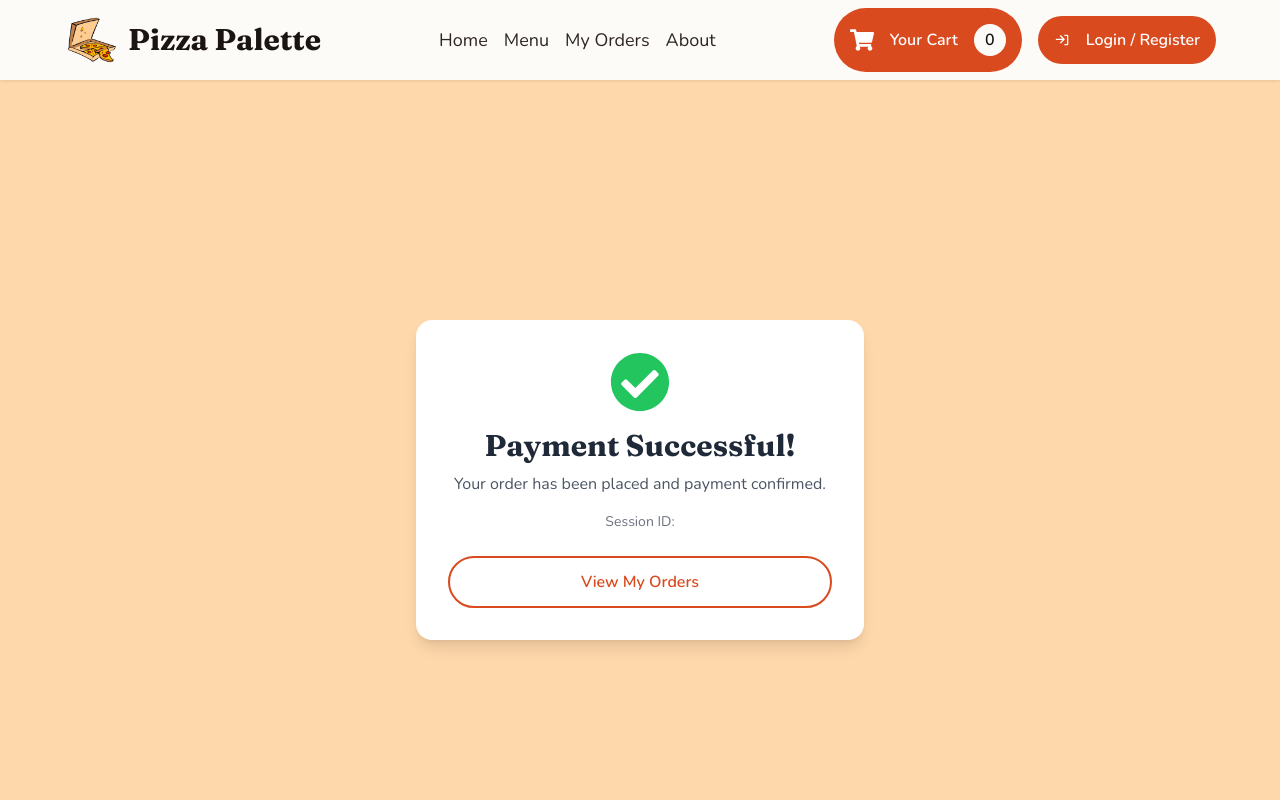
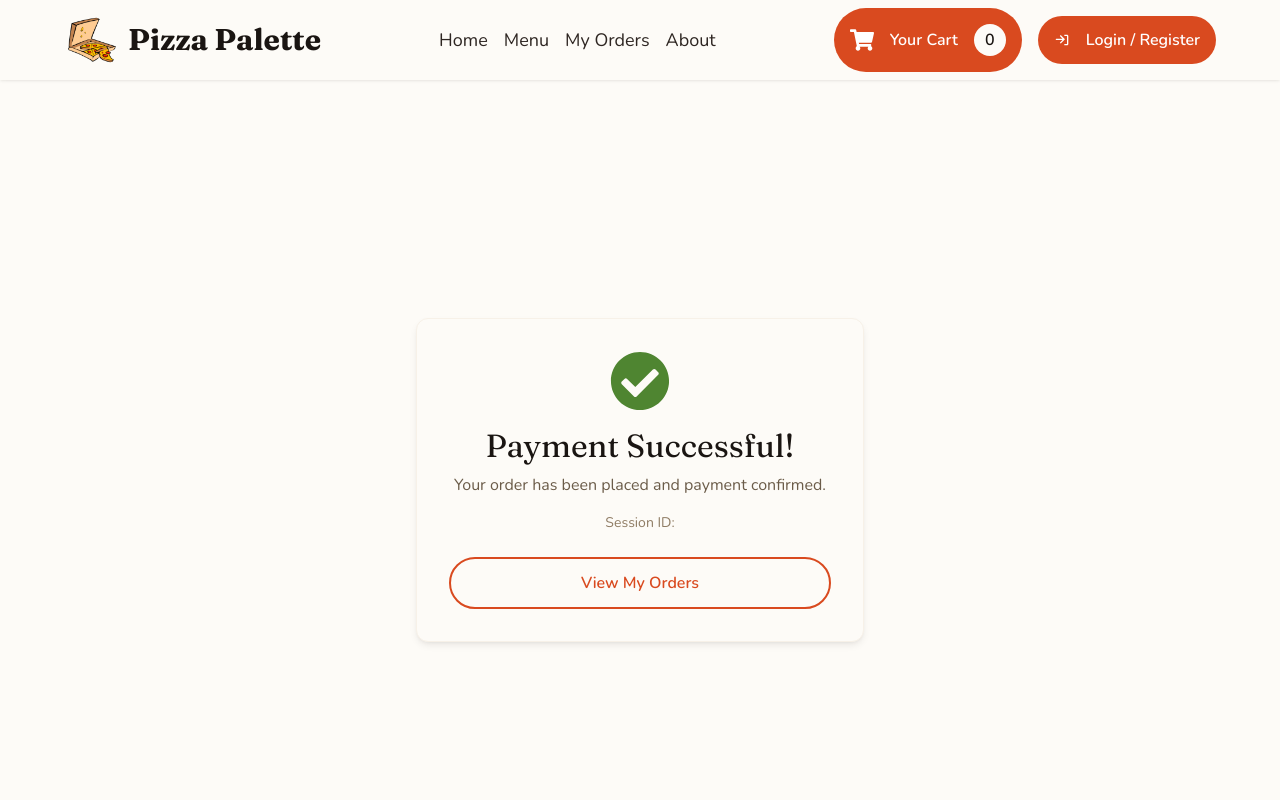
Before and after one commit to itxSaaad/pizza-palette-app-mern-OIBSIP-task-1, a React (Vite) app in the folder client/: page /checkout/success in a window 1280 px wide. Shown: the top 800 px of the page. Built offline with nearby package versions, Linux system fonts and the light colour scheme.

Commit message:
feat(design-system): restyle CheckoutSuccessScreen onto Card and design tokens

```diff
--- a/client/src/screens/CheckoutSuccessScreen.jsx
+++ b/client/src/screens/CheckoutSuccessScreen.jsx
@@ -4,6 +4,7 @@ import { useDispatch } from 'react-redux';
 import { FaCheckCircle, FaSpinner } from 'react-icons/fa';
 import { clearCartData } from '../redux/slices/cartSlice';
 import Button from '../components/ui/Button';
+import Card from '../components/ui/Card';
 
 function CheckoutSuccessScreen() {
   const navigate = useNavigate();
@@ -14,12 +15,10 @@ function CheckoutSuccessScreen() {
   const [countdown, setCountdown] = useState(3);
 
   useEffect(() => {
-    // Clear cart after successful payment
     dispatch(clearCartData());
   }, [dispatch]);
 
   useEffect(() => {
-    // If we have an orderId, redirect to order details after countdown
     if (orderId) {
       const timer = setInterval(() => {
         setCountdown((prev) => {
@@ -37,40 +36,40 @@ function CheckoutSuccessScreen() {
   }, [orderId, navigate]);
 
   return (
-    <div className="flex flex-col items-center justify-center min-h-screen p-4 bg-orange-200">
-      <div className="bg-white rounded-2xl shadow-lg p-8 max-w-md w-full text-center">
-        <FaCheckCircle className="text-green-500 text-6xl mb-4 mx-auto" />
-        <h1 className="text-3xl font-bold text-gray-800 mb-2">Payment Successful!</h1>
-        <p className="text-gray-600 mb-4">Your order has been placed and payment confirmed.</p>
+    <div className="flex flex-col items-center justify-center min-h-screen p-4 bg-neutral-50">
+      <Card className="max-w-md w-full text-center" padding="lg">
+        <FaCheckCircle className="text-accent-green-500 text-6xl mb-4 mx-auto" />
+        <h1 className="font-display text-h2 text-neutral-900 mb-2">Payment Successful!</h1>
+        <p className="text-neutral-600 mb-4">Your order has been placed and payment confirmed.</p>
 
         {orderId ? (
           <>
-            <p className="text-sm text-gray-500 mb-4">Order ID: {orderId}</p>
-            <div className="flex items-center justify-center gap-2 text-orange-600 mb-6">
+            <p className="text-sm text-neutral-500 mb-4">Order ID: {orderId}</p>
+            <div className="flex items-center justify-center gap-2 text-primary-600 mb-6">
               <FaSpinner className="animate-spin" />
               <p className="text-sm">Redirecting to order details in {countdown}s...</p>
             </div>
             <Button
               variant="outline"
               onClick={() => navigate(`/my-orders/${orderId}`)}
-              className="rounded-full w-full"
+              className="rounded-pill w-full"
             >
               View Order Details Now
             </Button>
           </>
         ) : (
           <>
-            <p className="text-sm text-gray-500 mb-6">Session ID: {sessionId}</p>
+            <p className="text-sm text-neutral-500 mb-6">Session ID: {sessionId}</p>
             <Button
               variant="outline"
               onClick={() => navigate('/my-orders')}
-              className="rounded-full w-full"
+              className="rounded-pill w-full"
             >
               View My Orders
             </Button>
           </>
         )}
-      </div>
+      </Card>
     </div>
   );
 }
```
